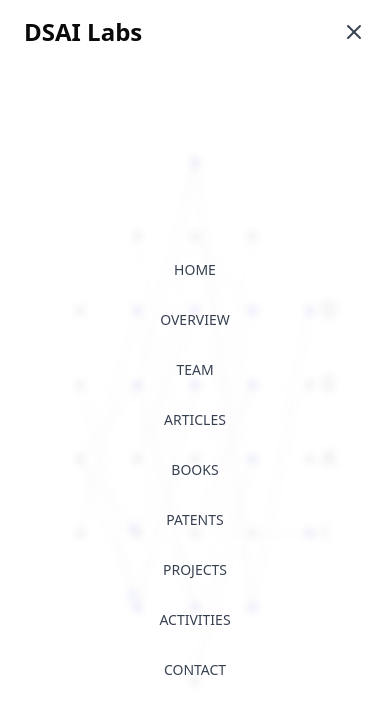
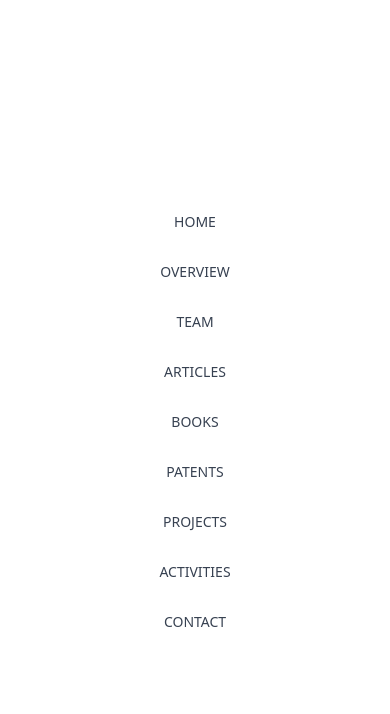
Before and after one commit to fnilvuwu/website-trg-experiment, a Next.js app: page / in a window 390 px wide. Both pictures are taken after a click on the button 354 px from the left and 32 px from the top of the page. Shown: the top 714 px of the page. Built offline with nearby package versions, Linux system fonts and the light colour scheme.

Commit message:
modified:   components/nav-bar.tsx 	modified:   styles/globals.css

```diff
--- a/components/nav-bar.tsx
+++ b/components/nav-bar.tsx
@@ -81,36 +81,19 @@ export function NavBar() {
       </div>
 
       {isMenuOpen && (
-        <div className="navbar-mobile md:hidden">
-          <Link href="/" className="block text-sm font-medium text-gray-700">
-            HOME
-          </Link>
-          <Link href="/overview" className="block text-sm font-medium text-gray-700">
-            OVERVIEW
-          </Link>
-          <Link href="/team" className="block text-sm font-medium text-gray-700">
-            TEAM
-          </Link>
-          <Link href="/articles" className="block text-sm font-medium text-gray-700">
-            ARTICLES
-          </Link>
-          <Link href="/books" className="block text-sm font-medium text-gray-700">
-            BOOKS
-          </Link>
-          <Link href="/patents" className="block text-sm font-medium text-gray-700">
-            PATENTS
-          </Link>
-          <Link href="/projects" className="block text-sm font-medium text-gray-700">
-            PROJECTS
-          </Link>
-          <Link href="/activities" className="block text-sm font-medium text-gray-700">
-            ACTIVITIES
-          </Link>
-          <Link href="/contact" className="block text-sm font-medium text-gray-700">
-            CONTACT
-          </Link>
+        <div className="navbar-mobile">
+          <Link href="/" className="block text-sm font-medium text-gray-700">HOME</Link>
+          <Link href="/overview" className="block text-sm font-medium text-gray-700">OVERVIEW</Link>
+          <Link href="/team" className="block text-sm font-medium text-gray-700">TEAM</Link>
+          <Link href="/articles" className="block text-sm font-medium text-gray-700">ARTICLES</Link>
+          <Link href="/books" className="block text-sm font-medium text-gray-700">BOOKS</Link>
+          <Link href="/patents" className="block text-sm font-medium text-gray-700">PATENTS</Link>
+          <Link href="/projects" className="block text-sm font-medium text-gray-700">PROJECTS</Link>
+          <Link href="/activities" className="block text-sm font-medium text-gray-700">ACTIVITIES</Link>
+          <Link href="/contact" className="block text-sm font-medium text-gray-700">CONTACT</Link>
         </div>
       )}
+
     </nav>
   )
 }
--- a/styles/globals.css
+++ b/styles/globals.css
@@ -137,7 +137,28 @@
     align-items: center;
     height: 100vh;
     /* Full height of the viewport */
+    overflow: hidden;
+    /* Prevent internal scrolling */
+    margin: 0;
+    /* Remove any default margin */
+    padding: 0;
+    /* Remove extra padding */
+    box-sizing: border-box;
+    /* Include padding and borders in dimensions */
+    position: fixed;
+    /* Ensure it stays in place */
+    top: 0;
+    /* Align with the top of the viewport */
+    left: 0;
+    /* Align with the left of the viewport */
+    width: 100%;
+    /* Occupy full width */
+    background: hsl(var(--background));
+    /* Background color from your Tailwind setup */
+    z-index: 50;
+    /* Same as the nav to stay above other content */
 }
+
 
 .navbar-mobile a {
     padding: 15px;
```
